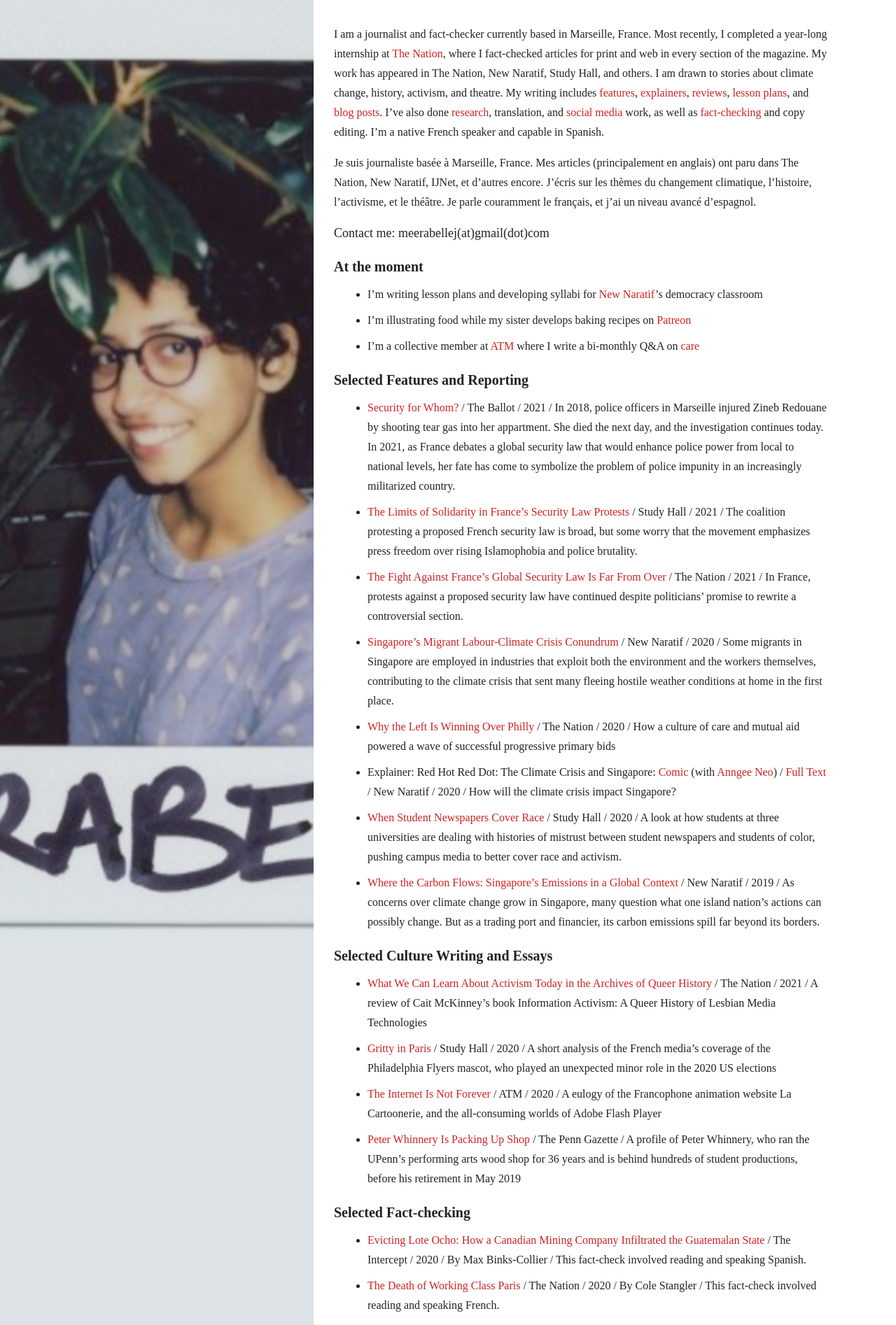
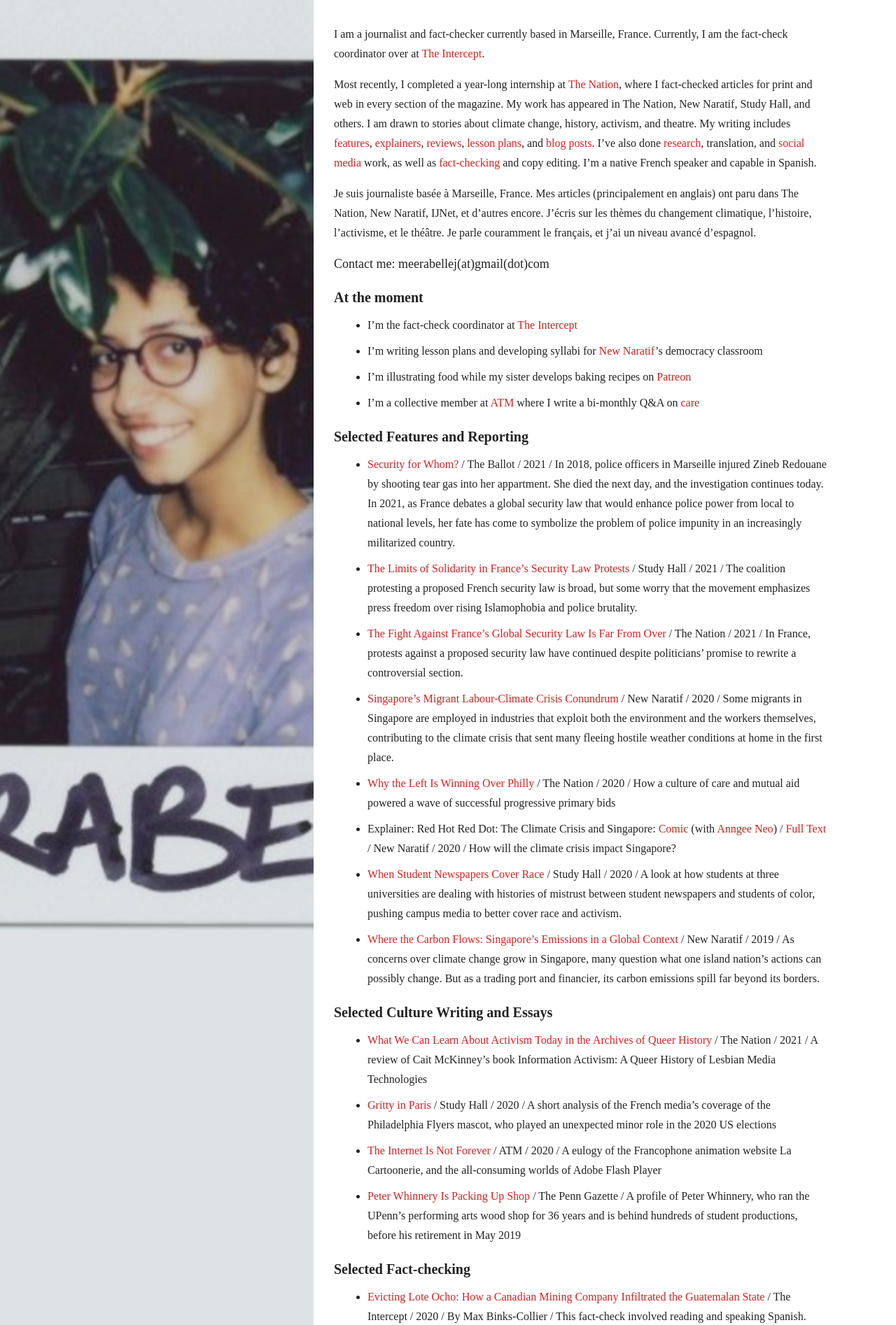
Before and after one commit to meerabellejesuthasan/meerabellejesuthasan.github.io, a Jekyll site: the page built from index.md, in a window 1280 px wide. Shown: the top 1894 px of the page at 70% size. Built offline with Jekyll 4.4.1, drawn with Linux system fonts in a browser that asks for light colours; nearby versions of some CDN libraries; some web fonts are replaced; Markdown is read by kramdown in place of the engine named in the settings.

Commit message:
added intercept

```diff
--- a/index.md
+++ b/index.md
@@ -1,13 +1,16 @@
 ---
 layout: default
 ---
-I am a journalist and fact-checker currently based in Marseille, France. Most recently, I completed a year-long internship at [The Nation](https://thenation.com), where I fact-checked articles for print and web in every section of the magazine. My work has appeared in The Nation, New Naratif, Study Hall, and others. I am drawn to stories about climate change, history, activism, and theatre. My writing includes [features](https://www.thenation.com/article/politics/philadelphia-dem-primary-movement/), [explainers](https://newnaratif.com/research/explainer-the-climate-crisis-and-singapore/), [reviews](https://www.broadstreetreview.com/theater/inis-nua-theatre-company-presents-inua-ellamss-untitled), [lesson plans](https://pulitzercenter.org/builder/lesson/using-oral-history-reporting-26959), and [blog posts](https://pulitzercenter.org/blog/pulitzer-center-brings-circus-without-borders-filmmakers-and-acrobats-dc-schools). I've also done [research]({{site.baseurl}}/#researching), translation, and [social media]({{site.baseurl}}/#social-media) work, as well as [fact-checking]({{site.baseurl}}/#fact-checking) and copy editing. I'm a native French speaker and capable in Spanish.
+I am a journalist and fact-checker currently based in Marseille, France. Currently, I am the fact-check coordinator over at [The Intercept](http://theintercept.com/).
+
+Most recently, I completed a year-long internship at [The Nation](https://thenation.com), where I fact-checked articles for print and web in every section of the magazine. My work has appeared in The Nation, New Naratif, Study Hall, and others. I am drawn to stories about climate change, history, activism, and theatre. My writing includes [features](https://www.thenation.com/article/politics/philadelphia-dem-primary-movement/), [explainers](https://newnaratif.com/research/explainer-the-climate-crisis-and-singapore/), [reviews](https://www.broadstreetreview.com/theater/inis-nua-theatre-company-presents-inua-ellamss-untitled), [lesson plans](https://pulitzercenter.org/builder/lesson/using-oral-history-reporting-26959), and [blog posts](https://pulitzercenter.org/blog/pulitzer-center-brings-circus-without-borders-filmmakers-and-acrobats-dc-schools). I've also done [research]({{site.baseurl}}/#researching), translation, and [social media]({{site.baseurl}}/#social-media) work, as well as [fact-checking]({{site.baseurl}}/#fact-checking) and copy editing. I'm a native French speaker and capable in Spanish.
 
 Je suis journaliste basée à Marseille, France. Mes articles (principalement en anglais) ont paru dans The Nation, New Naratif, IJNet, et d'autres encore. J'écris sur les thèmes du changement climatique, l'histoire, l'activisme, et le théâtre. Je parle couramment le français, et j'ai un niveau avancé d'espagnol.
 
 ## Contact me: meerabellej(at)gmail(dot)com
 
 <h1>At the moment</h1>
+* I'm the fact-check coordinator at [The Intercept](http://theintercept.com/)
 * I'm writing lesson plans and developing syllabi for [New Naratif](https://newnaratif.com/)'s democracy classroom
 * I'm illustrating food while my sister develops baking recipes on [Patreon](https://www.patreon.com/cocobelle)
 * I'm a collective member at [ATM](https://www.atm-magazine.com/) where I write a bi-monthly Q&A on [care](https://www.atm-magazine.com/online/who-cares-3)
```
